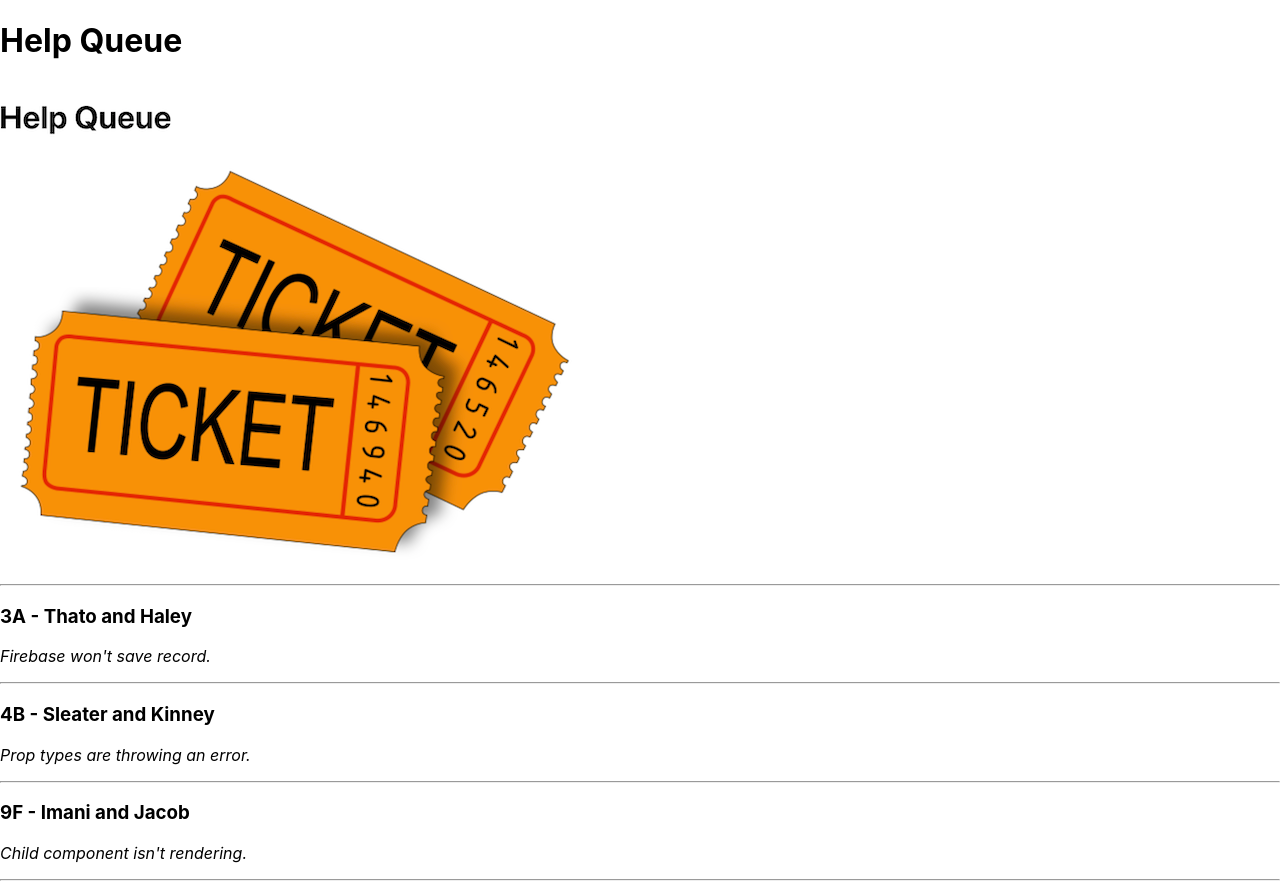
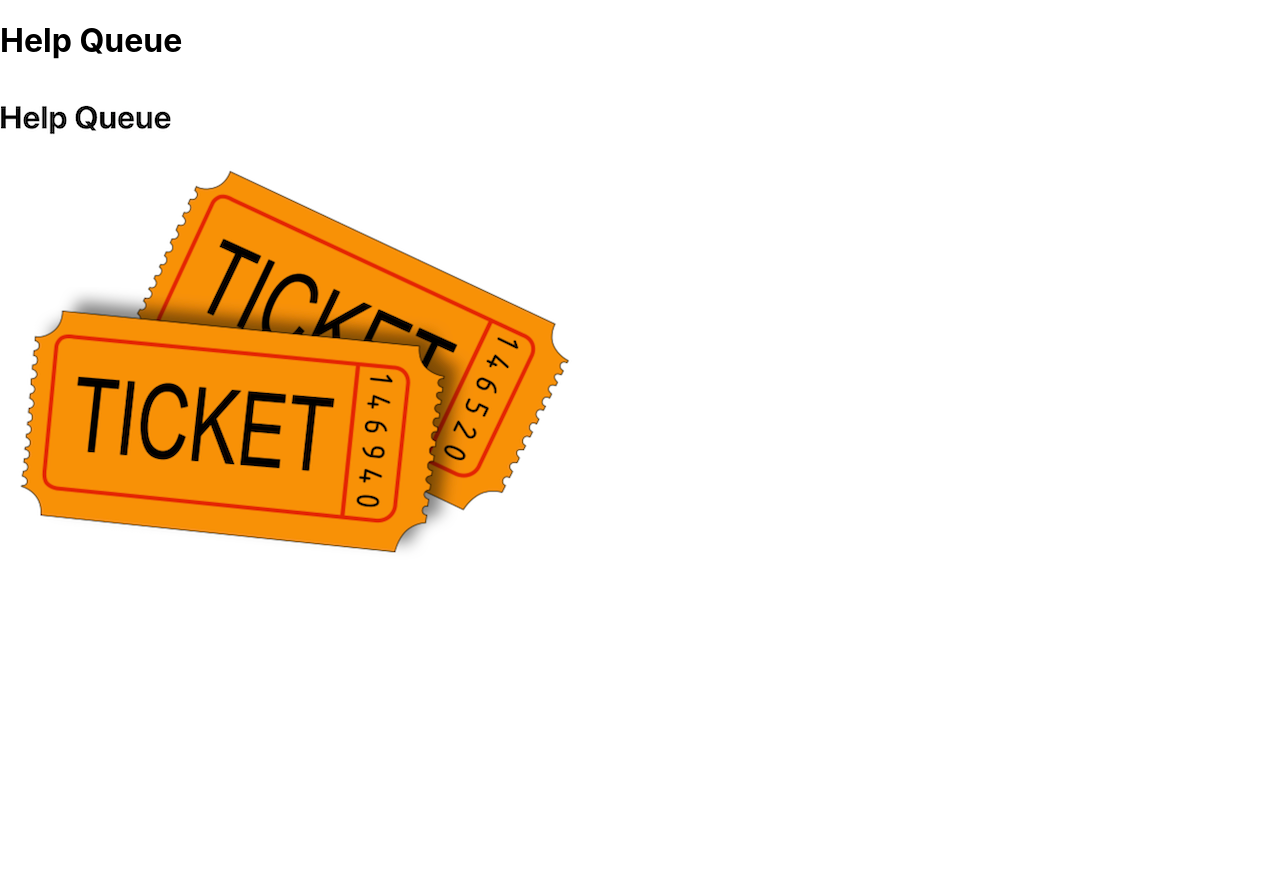
Before and after one commit to igl-myrick/help-queue, a React (Create React App) app: page / in a window 1280 px wide. After the commit the page ends 800 px from the top, so only its background shows below. Built offline with nearby package versions, Linux system fonts and the light colour scheme.

Commit message:
switch TicketList references to TicketControl component

```diff
--- a/src/components/App.js
+++ b/src/components/App.js
@@ -1,12 +1,12 @@
 import React from 'react';
 import Header from './Header';
-import TicketList from './TicketList';
+import TicketControl from './TicketControl';
 
 function App() {
   return (
     <React.Fragment>
       <Header />
-      <TicketList />
+      <TicketControl />
     </React.Fragment>
   );
 }
```
